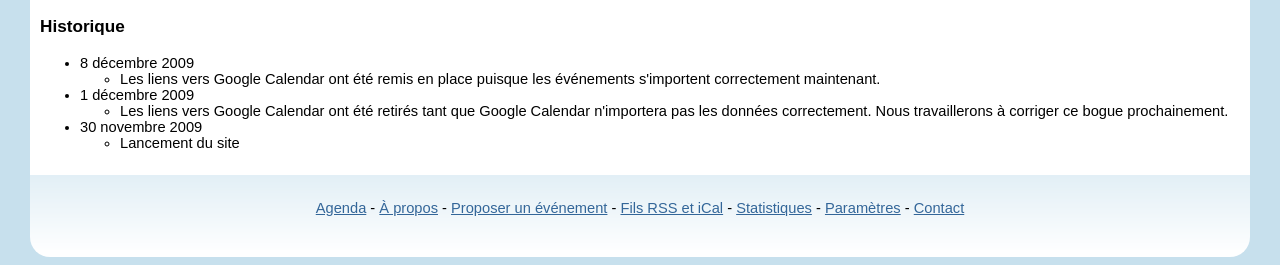
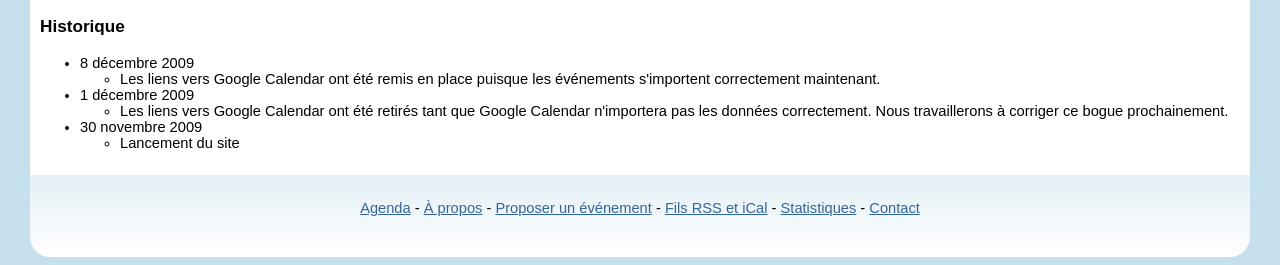
Before and after one commit to mlhamel/agendadulibre, a Django app: template agenda/templates/about.html in a window 1280 px wide. Shown: the part 668-933 px from the top of the page. Run offline with Django 3.2, Linux system fonts and the light colour scheme; the template is opened without the code that fills it, so the values that code supplies are empty; parts of the project's set-up code (start-up, migrations or seed data) failed here and were passed over.

Commit message:
Désactive les settings

```diff
--- a/agenda/templates/base.html
+++ b/agenda/templates/base.html
@@ -34,7 +34,6 @@
   <a href="{% url agenda.events.views.propose %}">Proposer un événement</a> -
   <a href="{% url agenda.events.views.feed_list %}">Fils RSS et iCal</a> -
   <a href="{% url agenda.events.views.stats %}">Statistiques</a> -
-  <a href="{% url agenda.views.settings %}">Paramètres</a> -
   <a href="mailto:marrakis@gmail.com">Contact</a>
   </p>
 
```
